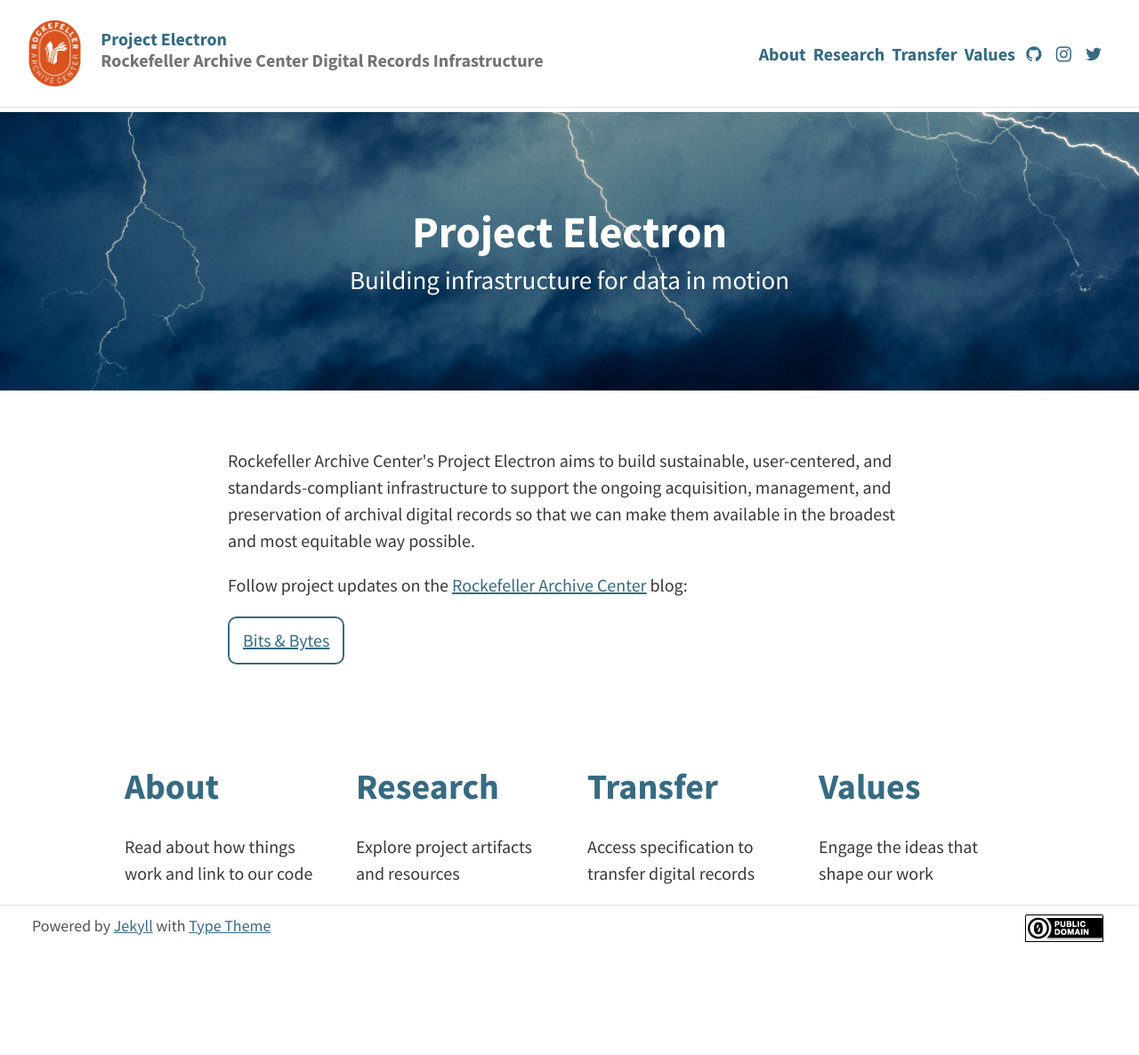
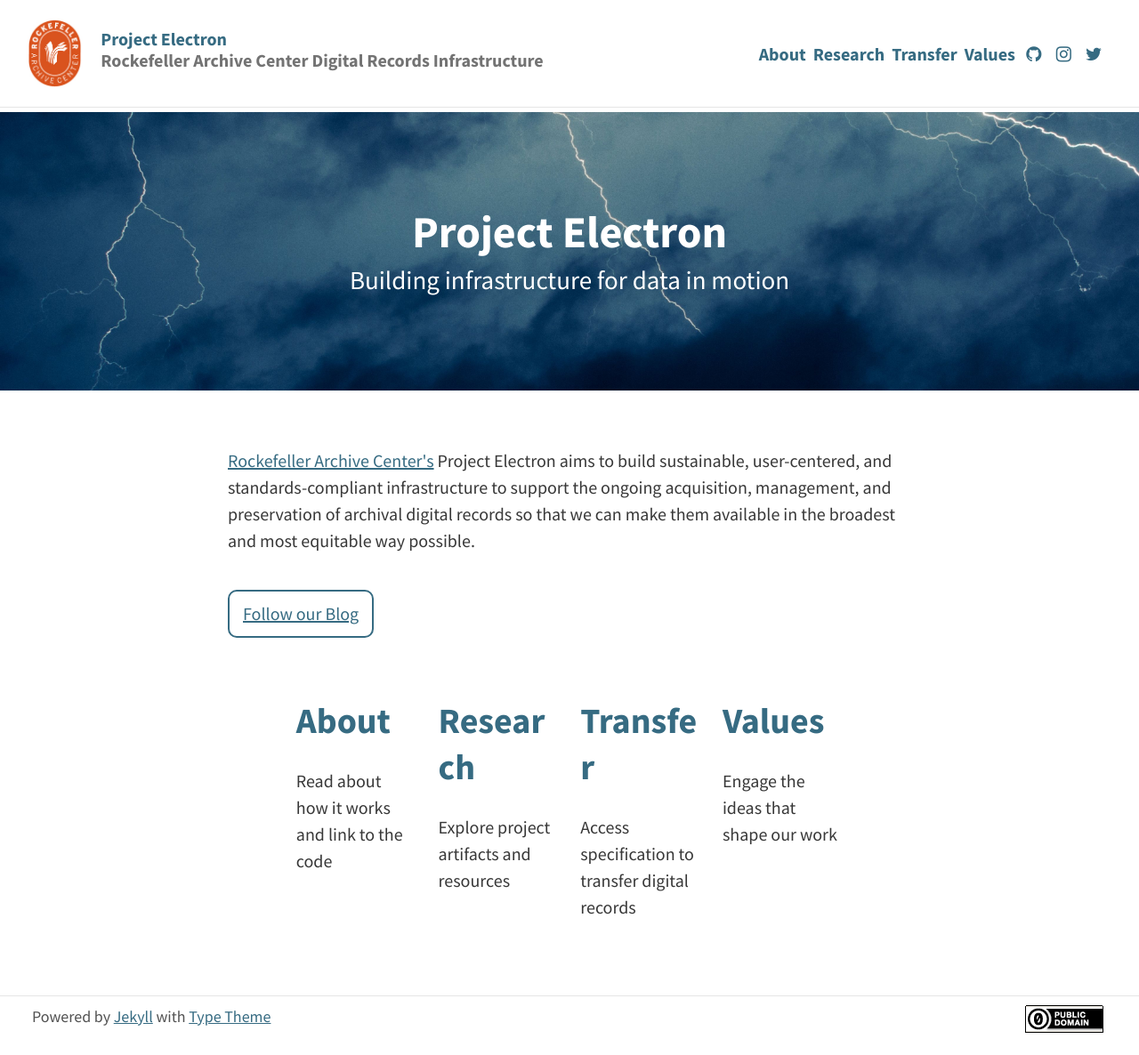
Before and after one commit to RockefellerArchiveCenter/project_electron, a Jekyll site: the page built from index.md, in a window 1280 px wide. Shown: the whole page at 89% size. Built offline with Jekyll 4.4.1, drawn with Linux system fonts in a browser that asks for light colours; before the commit the page ends 1084 px from its top, so only the background shows below that.

Commit message:
homepage layout tweaks

```diff
--- a/_layouts/home.html
+++ b/_layouts/home.html
@@ -8,23 +8,20 @@
     {% if page.subtitle %}<p class="subtitle">{{ page.subtitle }}<pp>{% endif %}
   </header>
   <section class="post-content">
-    <p>Rockefeller Archive Center's Project Electron aims to build sustainable, user-centered, and standards-compliant infrastructure
+    <p><a href="http://rockarch.org">Rockefeller Archive Center's</a> Project Electron aims to build sustainable, user-centered, and standards-compliant infrastructure
     to support the ongoing acquisition, management, and preservation of archival digital records so that we can make
     them available in the broadest and most equitable way possible.
     </p>
 
-    <p>Follow project updates on the <a href="http://rockarch.org">Rockefeller Archive Center</a> blog:
-      <br>
-      <a class="button" href="https://blog.rockarch.org/">Bits & Bytes</a>
+    <p><a class="button" href="https://blog.rockarch.org/">Follow our Blog</a>
   </p>
-  </section>
 
     <div class="container">
       <div class="three columns">
         <h2>
           <a href="/about/">About</a>
         </h2>
-      <p>Read about how things work and link to our code</p>
+        <p>Read about how it works and link to the code</p>
       </div>
       <div class="three columns">
         <h2>
@@ -45,4 +42,5 @@
         <p> Engage the ideas that shape our work</p>
       </div>
     </div>
+  </section>
 </article>
```
Lines whose indentation alone changed are shown as unchanged.
